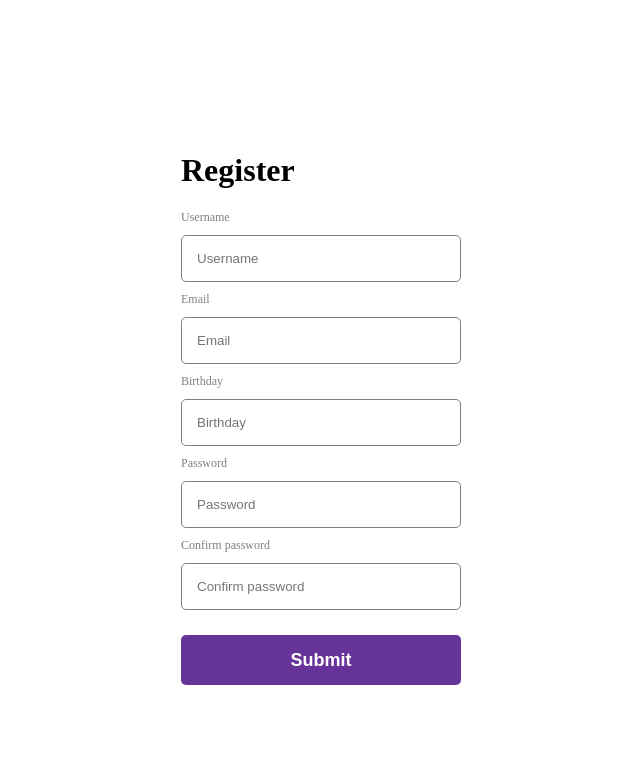
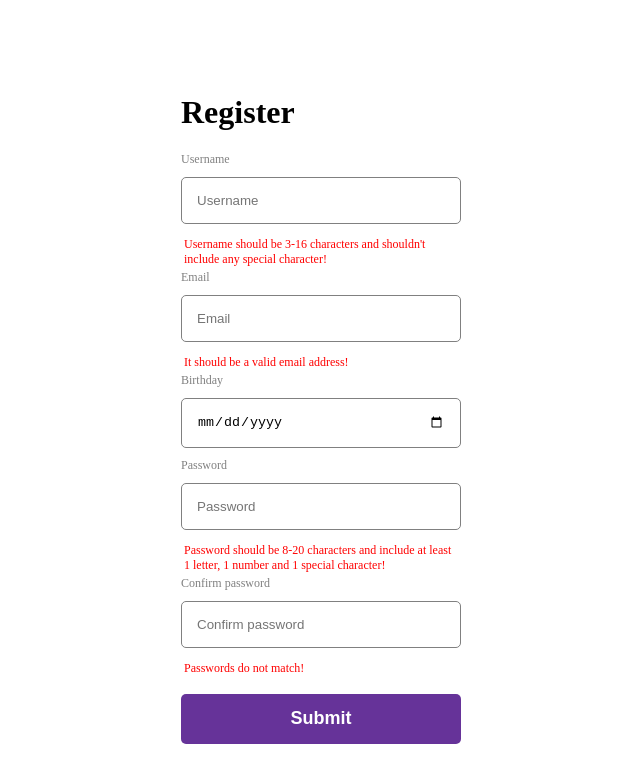
Before and after one commit to DogukanErmis/react-form-no-library, a React (Create React App) app: page / in a window 1280 px wide. Shown: the top 782 px of the page, without its empty margins (319-959 px from the left). Built offline with nearby package versions, Linux system fonts and the light colour scheme.

Commit message:
make some inputs required

```diff
--- a/src/App.js
+++ b/src/App.js
@@ -17,21 +17,24 @@ function App() {
       name: "username",
       type: "text",
       placeholder: "Username",
-      errorMessage: "",
+      errorMessage:
+        "Username should be 3-16 characters and shouldn't include any special character!",
       label: "Username",
+      required: true,
     },
     {
       id: 2,
       name: "email",
       type: "text",
       placeholder: "Email",
-      errorMessage: "",
+      errorMessage: "It should be a valid email address!",
       label: "Email",
+      required: true,
     },
     {
       id: 3,
       name: "birthday",
-      type: "text",
+      type: "date",
       placeholder: "Birthday",
       errorMessage: "",
       label: "Birthday",
@@ -41,16 +44,19 @@ function App() {
       name: "password",
       type: "password",
       placeholder: "Password",
-      errorMessage: "",
+      errorMessage:
+        "Password should be 8-20 characters and include at least 1 letter, 1 number and 1 special character!",
       label: "Password",
+      required: true,
     },
     {
       id: 5,
       name: "confirmPassword",
       type: "password",
       placeholder: "Confirm password",
-      errorMessage: "",
+      errorMessage: "Passwords do not match!",
       label: "Confirm password",
+      required: true,
     },
   ];
 
--- a/src/components/FormInput.css
+++ b/src/components/FormInput.css
@@ -11,7 +11,18 @@ input {
     width: 280px;
 }
 
-label{
+label {
     font-size: 12px;
     color: gray;
 }
+
+span {
+    font-size: 12px;
+    padding: 3px;
+    color: red;
+    display: none;
+}
+
+input:invalid ~ span {
+    display: block;
+}
```
